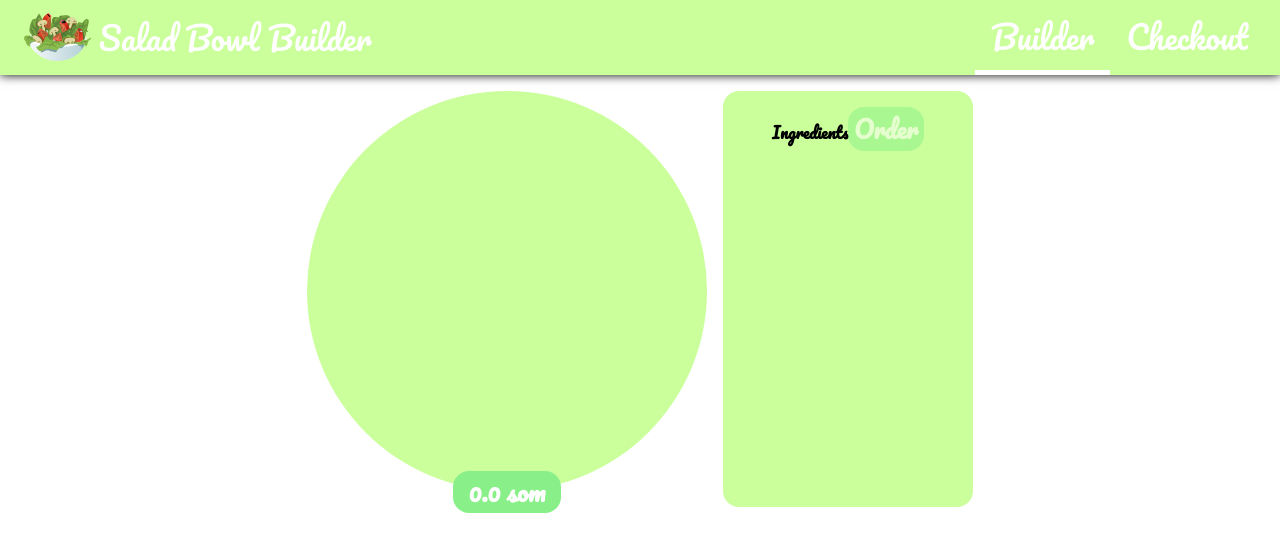
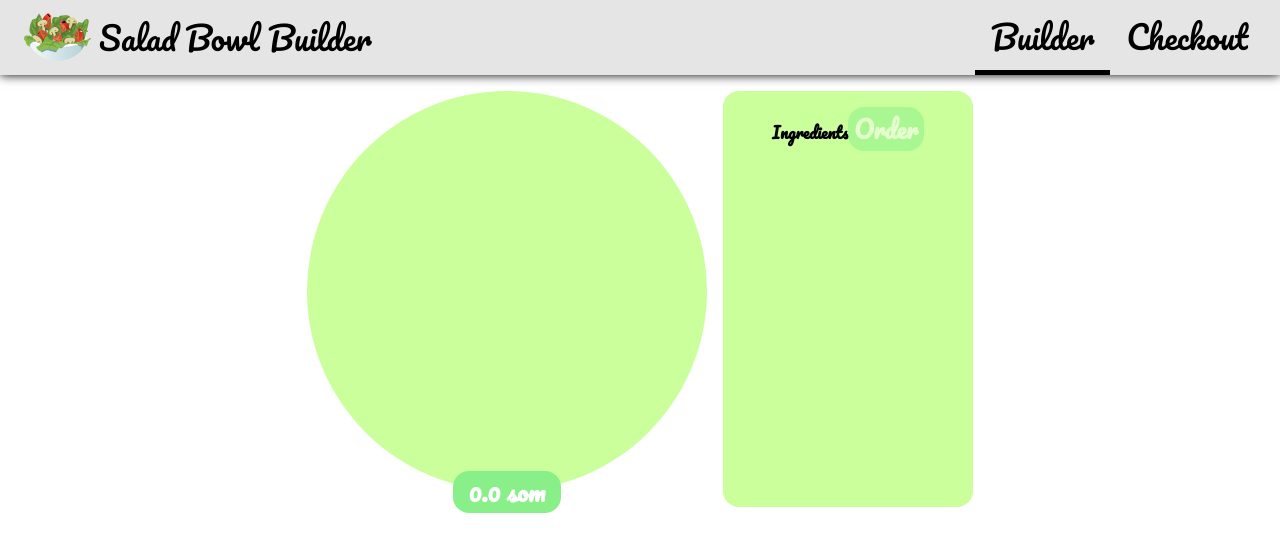
Before and after one commit to Kunduz-Imanalieva/builder, a React (Create React App) app: page / in a window 1280 px wide. Shown: the top 552 px of the page. Built offline with nearby package versions, Linux system fonts and the light colour scheme; no server answers.

Commit message:
changed the colors of the toolbar and nav

```diff
--- a/src/components/Nav/NavItem/NavItem.module.css
+++ b/src/components/Nav/NavItem/NavItem.module.css
@@ -1,15 +1,15 @@
 .NavItem a {
-    color: white;
+    color: black;
     border-bottom: 5px solid transparent;
     text-decoration: none;
     display: block;
     padding: .5rem 1rem .35rem;
   }
   .NavItem a:hover {
-    border-color: white;
-    background-color: rgb(0, 172, 120);
+    border-color: black;
+    background-color: rgba(0,0,0,.2);
   }
   .NavItem a:active,
   .NavItem a.active {
-    border-color: white;
+    border-color: black;
   }
--- a/src/components/Toolbar/Toolbar.module.css
+++ b/src/components/Toolbar/Toolbar.module.css
@@ -7,8 +7,8 @@
   padding: 0 1rem;
 
   font-size: 2rem;
-  color: white;
-  background-color:#caff9b;
+  color: black;
+  background-color:rgba(0,0,0,.1);
   box-shadow: 0 0 10px rgba(0, 0 , .5);
   }
 
```
